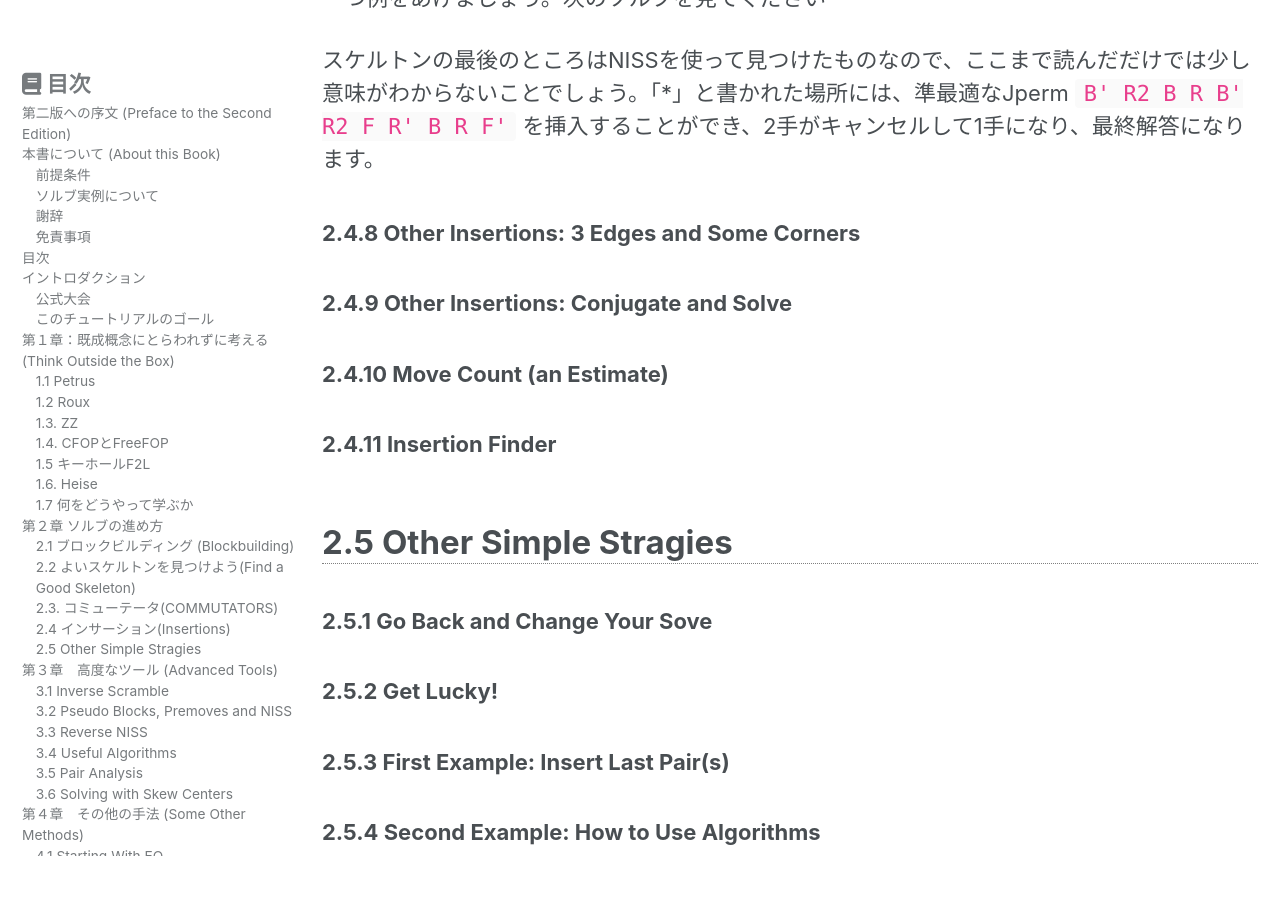
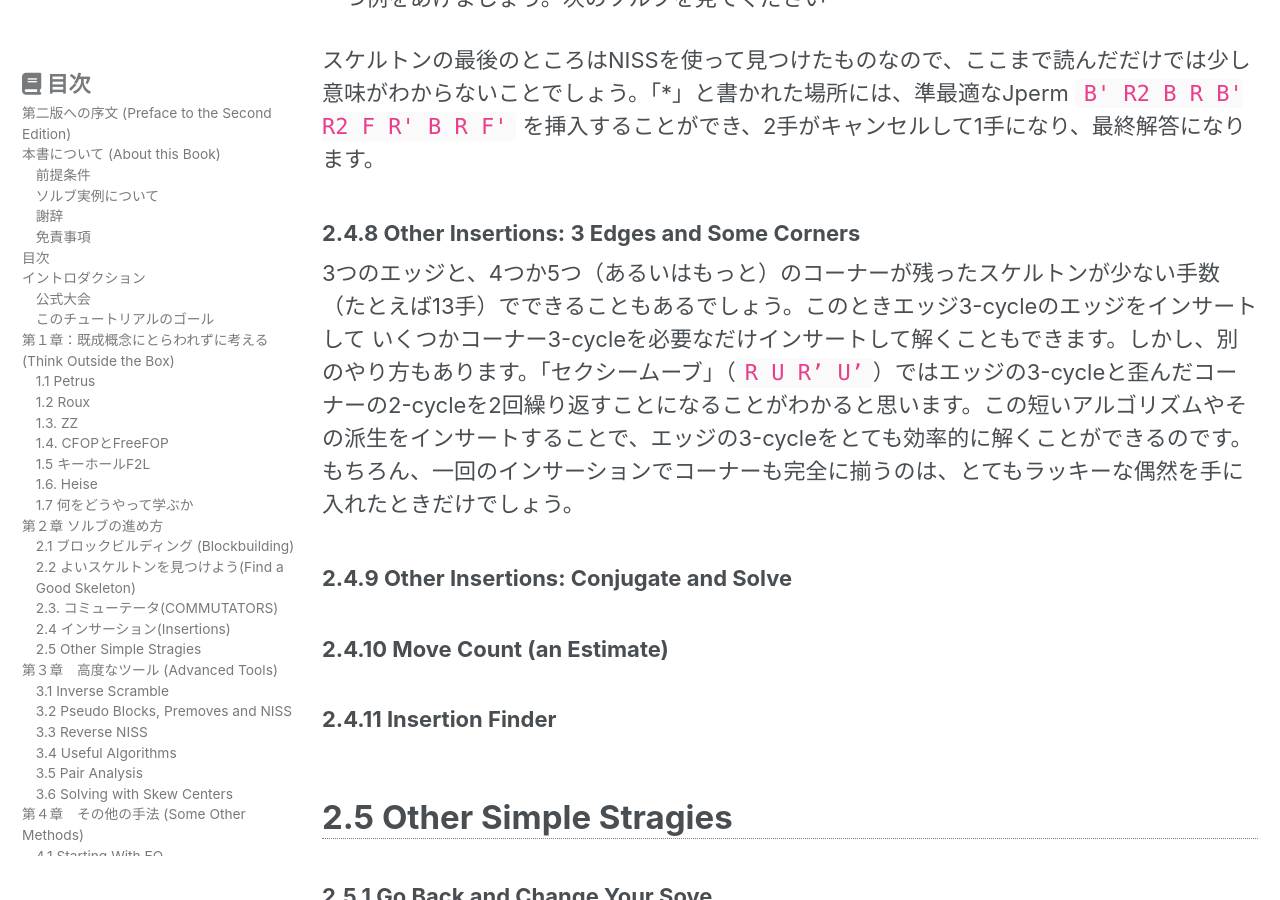
Before and after one commit to kawam1123/translation, a Jekyll site: the page built from _pages/FMC-tutorial.md, in a window 1280 px wide and 900 px high, scrolled down 41173 px. Built offline with Jekyll 4.4.1, drawn with Linux system fonts in a browser that asks for light colours; cached includes are drawn as plain includes; nearby versions of some CDN libraries.

```diff
--- a/_pages/FMC-tutorial.md
+++ b/_pages/FMC-tutorial.md
@@ -2062,6 +2062,9 @@ to that section. Notice that in the same spot marked by * you can insert the sub
 result.
 -->
 #### 2.4.8 Other Insertions: 3 Edges and Some Corners
+
+3つのエッジと、4つか5つ（あるいはもっと）のコーナーが残ったスケルトンが少ない手数（たとえば13手）でできることもあるでしょう。このときエッジ3-cycleのエッジをインサートして
+いくつかコーナー3-cycleを必要なだけインサートして解くこともできます。しかし、別のやり方もあります。「セクシームーブ」（`R U R’ U’`）ではエッジの3-cycleと歪んだコーナーの2-cycleを2回繰り返すことになることがわかると思います。この短いアルゴリズムやその派生をインサートすることで、エッジの3-cycleをとても効率的に解くことができるのです。もちろん、一回のインサーションでコーナーも完全に揃うのは、とてもラッキーな偶然を手に入れたときだけでしょう。
 <!--
 2.4.8 Other Insertions: 3 Edges and Some Corners
 In some cases you can get short skeletons (say 13 moves) that leave a 3-cycle of edges and 4 or
```
